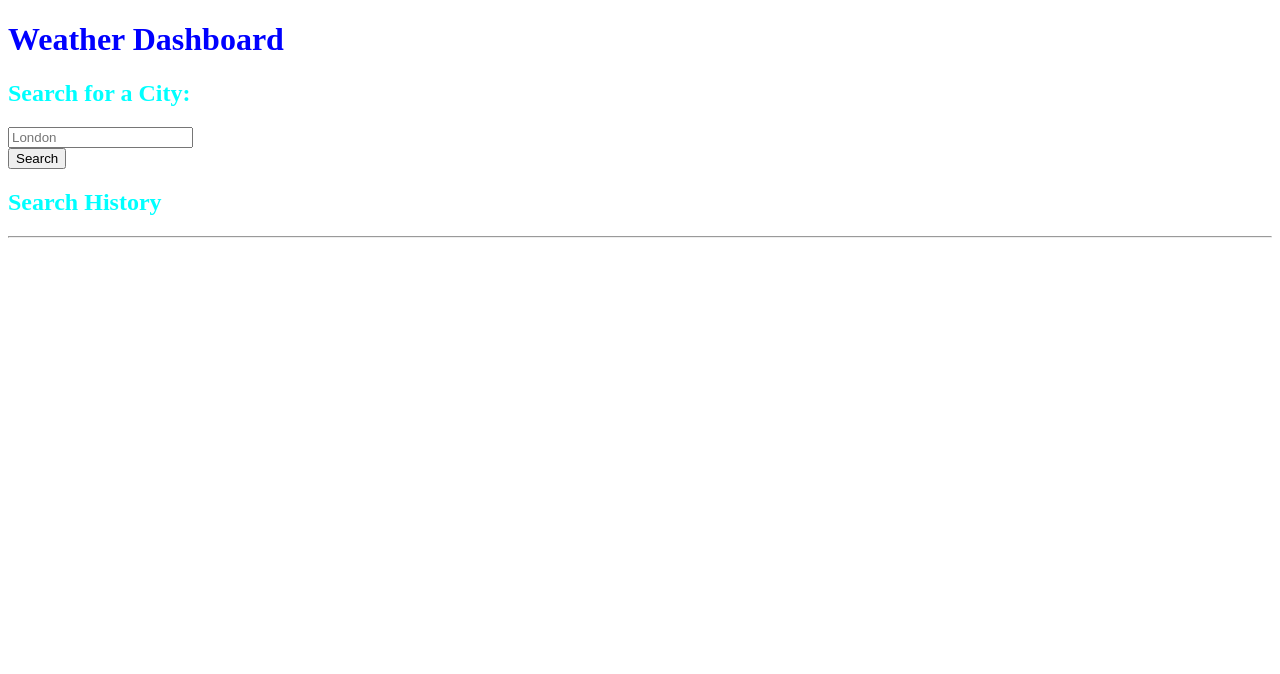
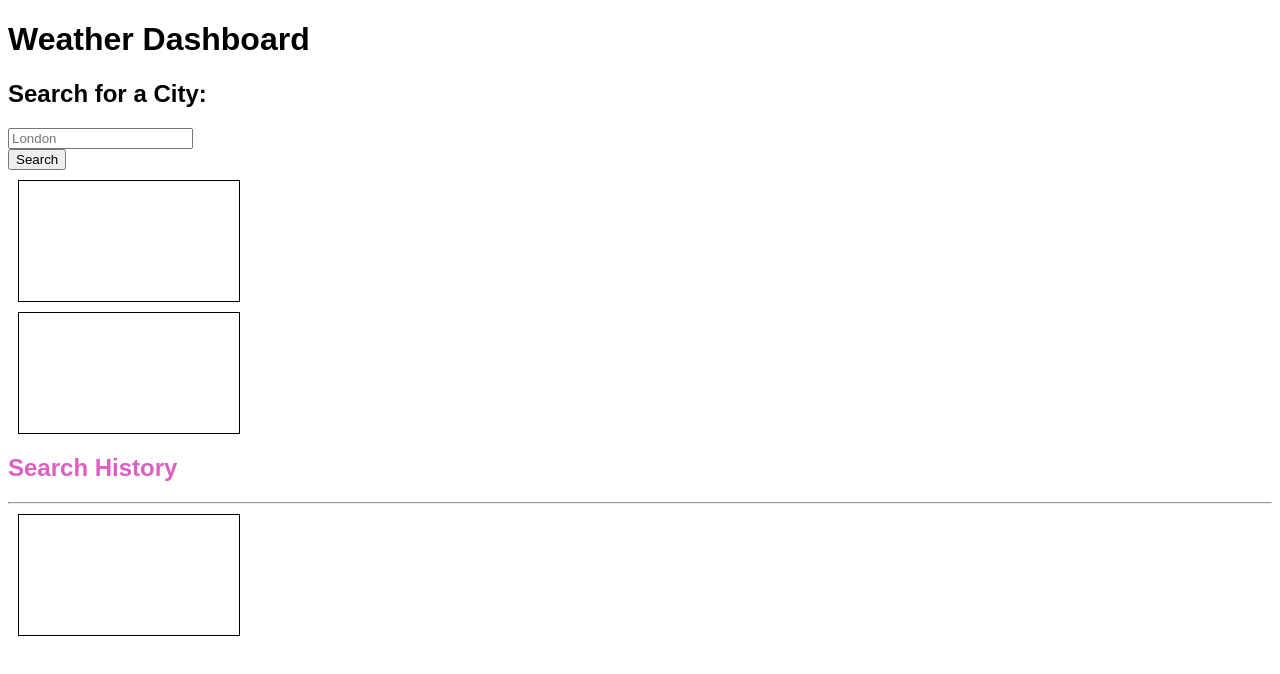
Before and after one commit to AngelikaWidz/Weather-Dashboard, a plain HTML site: page starter/index.html in a window 1280 px wide. Drawn offline with nearby package versions, Linux system fonts and the light colour scheme.

Commit message:
Updated CSS

```diff
--- a/assets/styles.css
+++ b/assets/styles.css
@@ -1,11 +1,31 @@
 h1 {
-    color: #0000ff;
+    font-family: Arial, Helvetica, sans-serif;
 }
 
 h2 {
-    color: aqua;
+    font-family: Arial, Helvetica, sans-serif;
 }
 
-.input-group {
-    color: blueviolet;
+.form {
+    color: rgb(221, 95, 194);
 }
+
+.search-button {
+    color: rgb(0, 0, 0);
+}
+
+#currentWeather  {
+    width: 200px;
+    height: 100px;
+    border: 1px solid black;
+    padding: 10px;
+    margin: 10px;
+}
+
+#forecast  {
+    width: 200px;
+    height: 100px;
+    border: 1px solid black;
+    padding: 10px;
+    margin: 10px;
+}
--- a/starter/index.html
+++ b/starter/index.html
@@ -70,9 +70,9 @@
 
   <!-- Day.js -->
   <script src="https://cdn.jsdelivr.net/npm/dayjs@1/dayjs.min.js"></script>
-  <!-- jQuery -->
-  <script src="https://cdnjs.cloudflare.com/ajax/libs/jquery/3.2.1/jquery.min.js"></script>
   <script src="../assets/index.js"></script>
+
+
 </body>
 
 </html>
```
